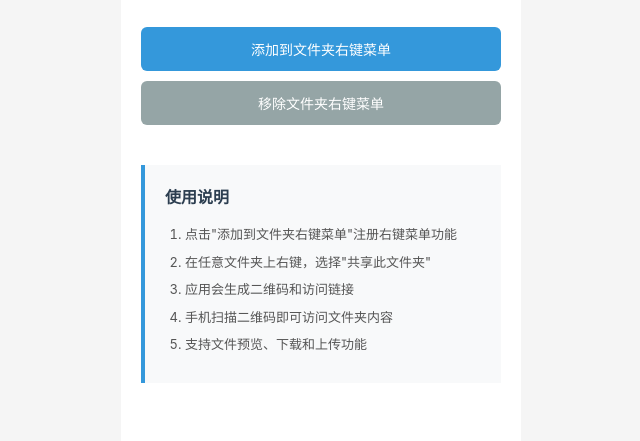
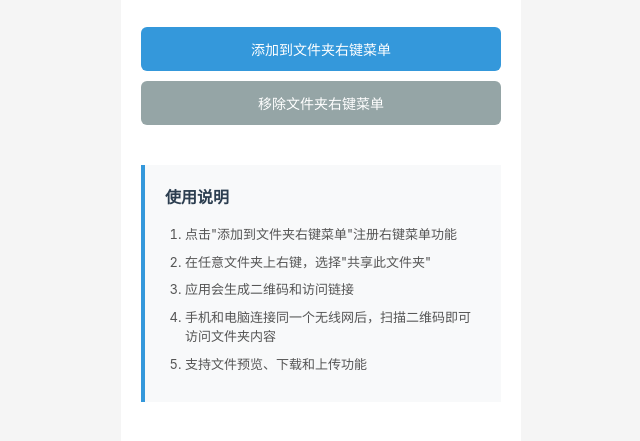
Before and after one commit to xiaomingTang/local-share, a website with bundled scripts: page renderer/index.html in a window 1280 px wide. Shown: the part 113-554 px from the top of the page, without its empty margins (319-959 px from the left). Built offline with nearby package versions, Linux system fonts and the light colour scheme.

Commit message:
md: 优化提示文本描述

```diff
--- a/renderer/index.html
+++ b/renderer/index.html
@@ -56,7 +56,7 @@
           <li>点击"添加到文件夹右键菜单"注册右键菜单功能</li>
           <li>在任意文件夹上右键，选择"共享此文件夹"</li>
           <li>应用会生成二维码和访问链接</li>
-          <li>手机扫描二维码即可访问文件夹内容</li>
+          <li>手机和电脑连接同一个无线网后，扫描二维码即可访问文件夹内容</li>
           <li>支持文件预览、下载和上传功能</li>
         </ol>
       </div>
```
